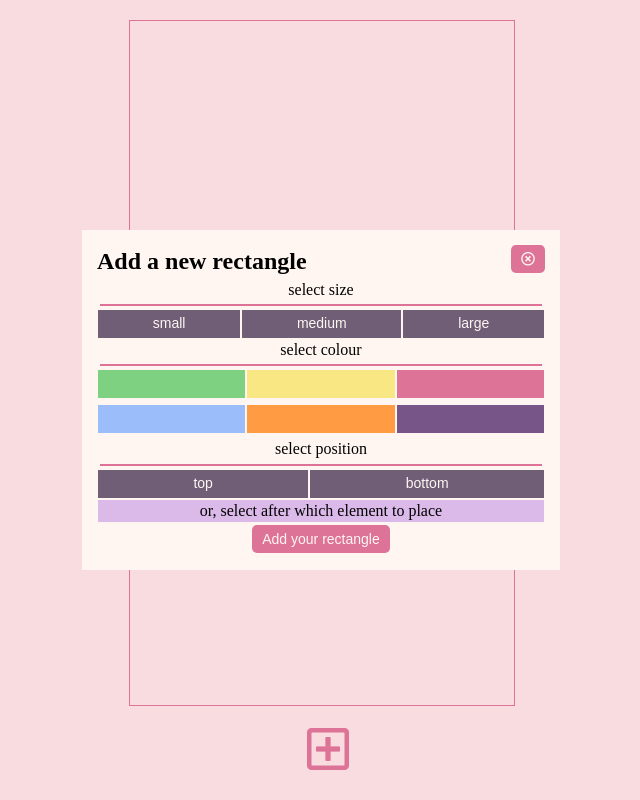
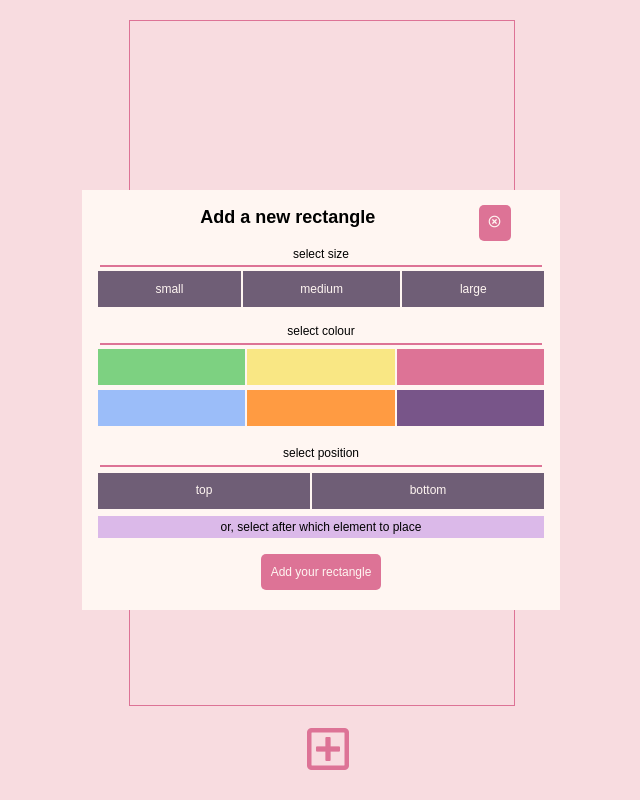
Before and after one commit to agkoryl/color-rectangles, a PHP site: page / in a window 1280 px wide. Shown: the whole page, without its empty margins (319-959 px from the left). Run offline with PHP 8.4, Linux system fonts and the light colour scheme; some libraries are stand-ins or nearby versions.

```diff
--- a/index.html
+++ b/index.html
@@ -16,26 +16,30 @@
     <div class="modal-container">
       <div class="modal-content">
         <div class="modal-header">
+        <div class="header-container">
           <h5 class="modal-title" id="">
             Add a new rectangle
           </h5>
+          </div>
+          <div class="close-container">
           <button class="close">
             <i class="far fa-times-circle"></i>
           </button>
+          </div>
         </div>
         <div class="modal-body">
           <form>
-            <div>
+            <div class="size-container">
               <label>select size</label>
               <hr>
-              <div class="size-container">
+              <div class="size-options-container">
                 <div><button class="size-select-button">small</button></div>
                 <div><button class="size-select-button">medium</button></div>
                 <div><button class="size-select-button">large</button></div>
               </div>
 
             </div>
-            <div>
+            <div class="colors-container">
               <label>select colour</label>
               <hr>
               <div class="colors-container-row">
--- a/style.css
+++ b/style.css
@@ -6,6 +6,8 @@
   vertical-align: baseline;
   text-decoration: none;
   outline: 0;
+  font-family: Century Gothic,CenturyGothic,AppleGothic,sans-serif;
+  font-size: 12px;
 }
 
 h5 {
@@ -13,11 +15,11 @@ h5 {
 }
 
 button {
-  height: 2em;
+  height: 3em;
   width: auto;
   border: none;
   text-align: center;
-  font-size: 14px;
+  font-size: 12px;
   background-color: #dd7396;
   padding: 5px 10px;
   border-radius: 5px;
@@ -153,6 +155,15 @@ hr {
   flex-direction: row;
   justify-content: space-between;
 }
+
+.header-container {
+    flex-grow: 6;
+}
+
+.close-container {
+    flex-grow: 1;
+}
+
 .close {
   justify-self: flex-end;
 }
@@ -166,12 +177,15 @@ hr {
 }
 
 .size-container {
+    margin: 5px 0 15px 0;
+}
+.size-options-container {
   display: flex;
   flex-direction: row;
   justify-content: space-around;
 }
 
-.size-container > div {
+.size-options-container > div {
   flex-grow: 1;
   margin: 1px;
 }
@@ -181,6 +195,10 @@ hr {
   padding: 2px 3px;
   border-radius: 0;
   width: 100%;
+}
+
+.colors-container {
+    margin: 0 0 15px 0;
 }
 
 .colors-container-row {
@@ -202,6 +220,7 @@ hr {
 .position-row {
   display: flex;
   flex-direction: row;
+  margin: 5px 0;
 }
 
 .position-row > div {
@@ -218,8 +237,10 @@ hr {
 
 .position-rectangles-container {
   background-color: rgb(219, 185, 233);
+  padding: 3px;
+  font-size: 10px;
 }
 
 .modal-footer {
-  margin: 2px;
+  margin: 15px 0 5px 0;
 }
```
